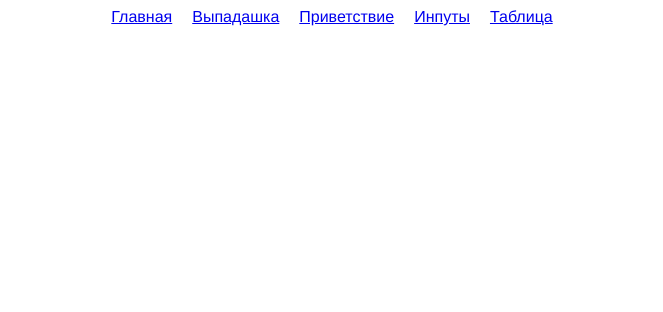
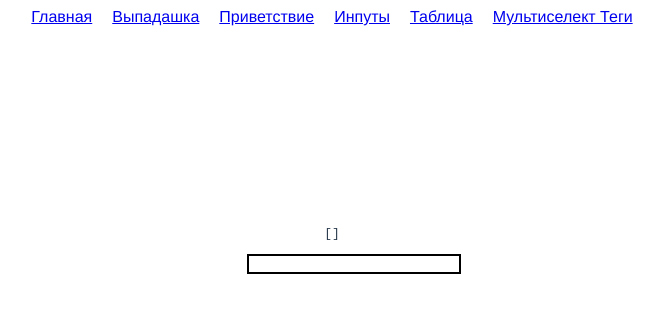
Before and after one commit to Vladimir-Polyakoff/lib-components, a Vue app: page /multiselect-tags in a window 1280 px wide. Shown: the top 312 px of the page, without its empty margins (308-971 px from the left). Built offline with nearby package versions, Linux system fonts and the light colour scheme.

Commit message:
MultiselectTags

```diff
--- a/src/App.vue
+++ b/src/App.vue
@@ -36,6 +36,10 @@ export default {
         {
           title: 'Таблица',
           path: '/table-page'
+        },
+        {
+          title: 'Мультиселект Теги',
+          path: '/multiselect-tags'
         }
       ]
     }
--- /dev/null
+++ b/src/components/MultiselectTags.vue
@@ -0,0 +1,145 @@
+<template>
+  <div class="multiselect">
+    <div class="multiselect__title"
+    @click.stop="showList = !showList">
+    <div v-if="selectedList.length">
+      <span v-for="selected in selectedList"
+        :key="selected[trackBy]">
+        {{ selected[title] }}
+        <span @click.stop="$emit('delete', selected)">+</span>
+      </span>
+    </div>
+  </div>
+
+    <div class="multiselect__list"
+    v-if="showList">
+      <div class="multiselect__item"
+      v-for="item in list"
+      :key="item[trackBy]"
+      :class="{'selected': isSelected(item) }"
+      @click="change(item)">
+        {{ item[title] }}
+      </div>
+    </div>
+  </div>
+</template>
+
+<script>
+
+export default {
+  name: 'MultiselectTags',
+  props: {
+    list: {
+      type: Array,
+      required: true
+    },
+    selectedList: {
+      type: Array,
+      required: true
+    },
+    trackBy: {
+      type: String,
+      required: false,
+      default: 'id'
+    },
+    title: {
+      type: String,
+      required: false,
+      default: 'title'
+    }
+  },
+  data () {
+    return {
+      showList: false
+    }
+  },
+
+  mounted () {
+    document.addEventListener('click', this.bodyClick)
+  },
+  beforeDestroy () {
+    document.removeEventListener('click', this.bodyClick)
+  },
+
+  methods: {
+    change (selected) {
+      this.showList = false
+
+      let updatedList = []
+
+      if (this.selectedList.includes(selected)) {
+        updatedList = this.selectedList.filter(s => s[this.trackBy] !== selected[this.trackBy])
+      } else {
+        updatedList = [...this.selectedList, selected]
+      }
+      this.$emit('change', updatedList )
+    },
+
+    bodyClick () {
+      this.showList = false
+    },
+
+    isSelected (item) {
+      return this.selectedList.includes(item)
+    }
+  }
+}
+</script>
+
+<style scoped>
+  .multiselect {
+    min-width: 170px;
+    display: inline-block;
+    margin: 0 auto;
+  }
+  .multiselect__list, .multiselect__title {
+    border: 1px solid black;
+    border-top:none;
+    width: 100%;
+    text-align: start;
+    padding: 4px 20px;
+  }
+  .multiselect__title span {
+    padding: 4px;
+    background-color: rgba(0, 0, 255, 0.15);
+    margin-right: 8px;
+  }
+  .multiselect__title span span{
+    background: transparent;
+    transform: rotate(45deg);
+    margin-left: 8px;
+    margin-right: 0px;
+    display: inline-block;
+  }
+  .multiselect__title span span:hover {
+    color: white;
+  }
+
+  .multiselect__list {
+    max-height: 100px;
+    overflow: hidden;
+    overflow-y: auto;
+  }
+  .multiselect__item {
+    cursor: pointer;
+    padding-top: 4px;
+  }
+  .multiselect__item.selected:hover{
+    color: red;
+  }
+  .multiselect__item:hover {
+    color: blue;
+  }
+  .multiselect__title {
+    border-top: 1px solid black;
+    padding: 8px 20px;
+    cursor: pointer;
+    /* background: #d8e6f3; */
+    font-size: 18px;
+    font-weight: 700;
+    border-width: 2px;
+  }
+  .selected {
+    color: green;
+  }
+</style>
--- /dev/null
+++ b/src/pages/MultiselectTagsPage.vue
@@ -0,0 +1,74 @@
+<template>
+  <div>
+    <div class="header">
+      <pre>{{ selectedList }}</pre>
+      <div class="multiselect-tags">
+        <!-- 1 прокидывем сам массив объектов. 2 объект selected. 3 уникальный ID. 4 уникальный title (справа эти значения и подставляем) -->
+        <MultiselectTags
+          ref="MultiselectTags"
+          :list="list"
+          :selectedList="selectedList"
+          trackBy="id"
+          title='title'
+          @change="updatedList => selectedList = updatedList"
+          @delete="deleteSelected"
+        />
+      </div>
+    </div>
+    <!-- <div class="body">
+      <pre>{{ selected2 }}</pre>
+      <div class="dropdown">
+        <dropdown
+          ref="dropdown2"
+          :list="list2"
+          :selected="selected2"
+          @change="value => selected2 = value"
+        />
+      </div>
+    </div> -->
+  </div>
+</template>
+
+<script>
+import MultiselectTags from '@/components/MultiselectTags'
+
+export default {
+  name: 'MultiselectTagsPage',
+  components: {
+    MultiselectTags
+  },
+  data () {
+    return {
+
+      selectedList: [],
+      list: [
+        {
+          id: 1,
+          title: 'Name'
+        },
+        {
+          id: 2,
+          title: 'Username'
+        },
+        {
+          id: 3,
+          title: 'Email'
+        }
+      ],
+      list2: ['all', 'Name', 'Username', 'Email'],
+      selected2: '',
+    }
+  },
+  methods: {
+    deleteSelected (selected) {
+      this.selectedList = this.selectedList.filter(({ id }) => id !== selected.id)
+    }
+  }
+}
+</script>
+
+<style scoped>
+  .multiselect-tags {
+    margin:0 auto;
+  }
+</style>
--- a/src/router/index.js
+++ b/src/router/index.js
@@ -28,6 +28,11 @@ const routes = [
     path: '/dropdown-page',
     name: 'dropdown-page',
     component:() => import('@/pages/DropdownPage.vue')
+  },
+  {
+    path: '/multiselect-tags',
+    name: 'multiselect-tags',
+    component:() => import('@/pages/MultiselectTagsPage.vue')
   }
 ]
 
```
